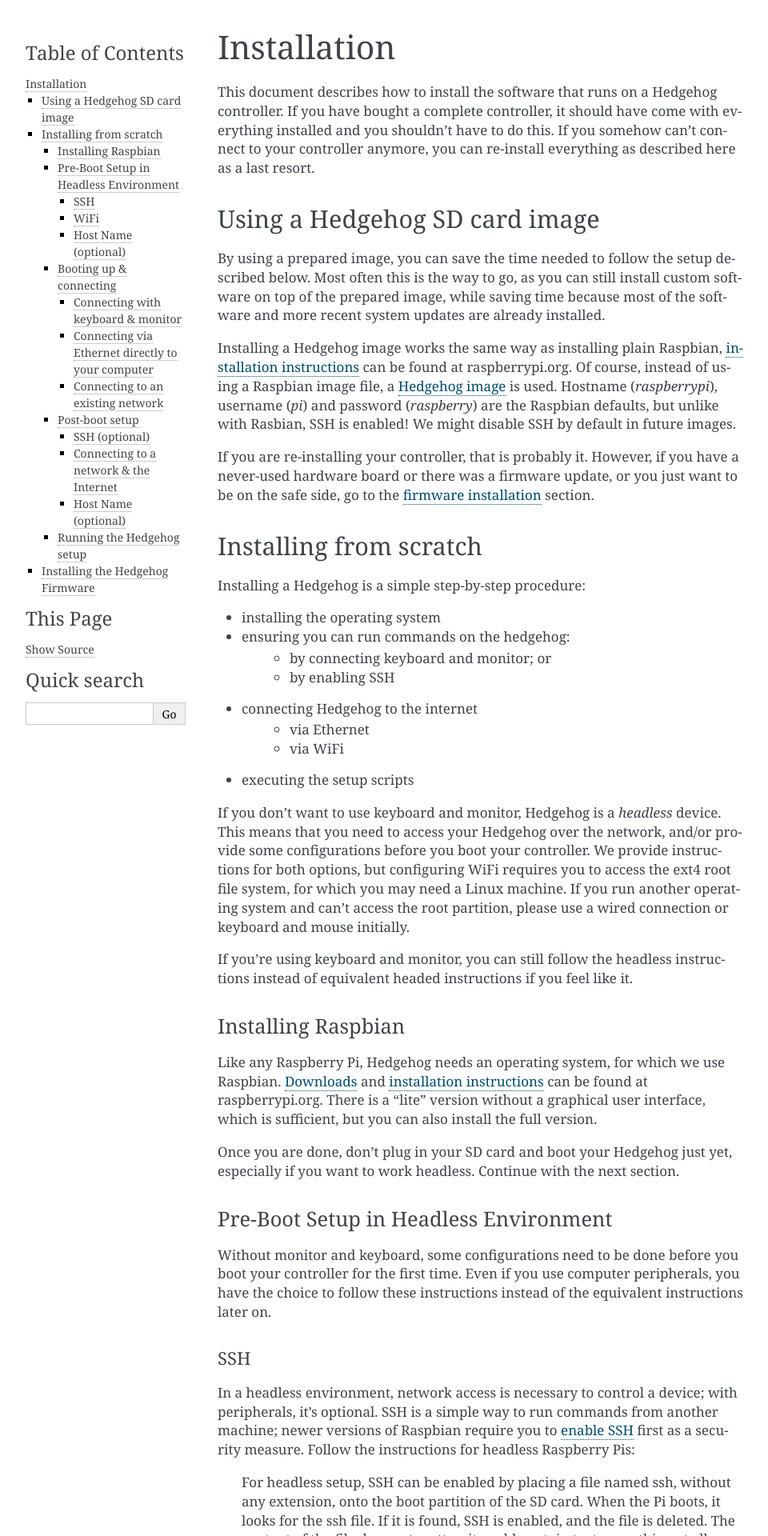
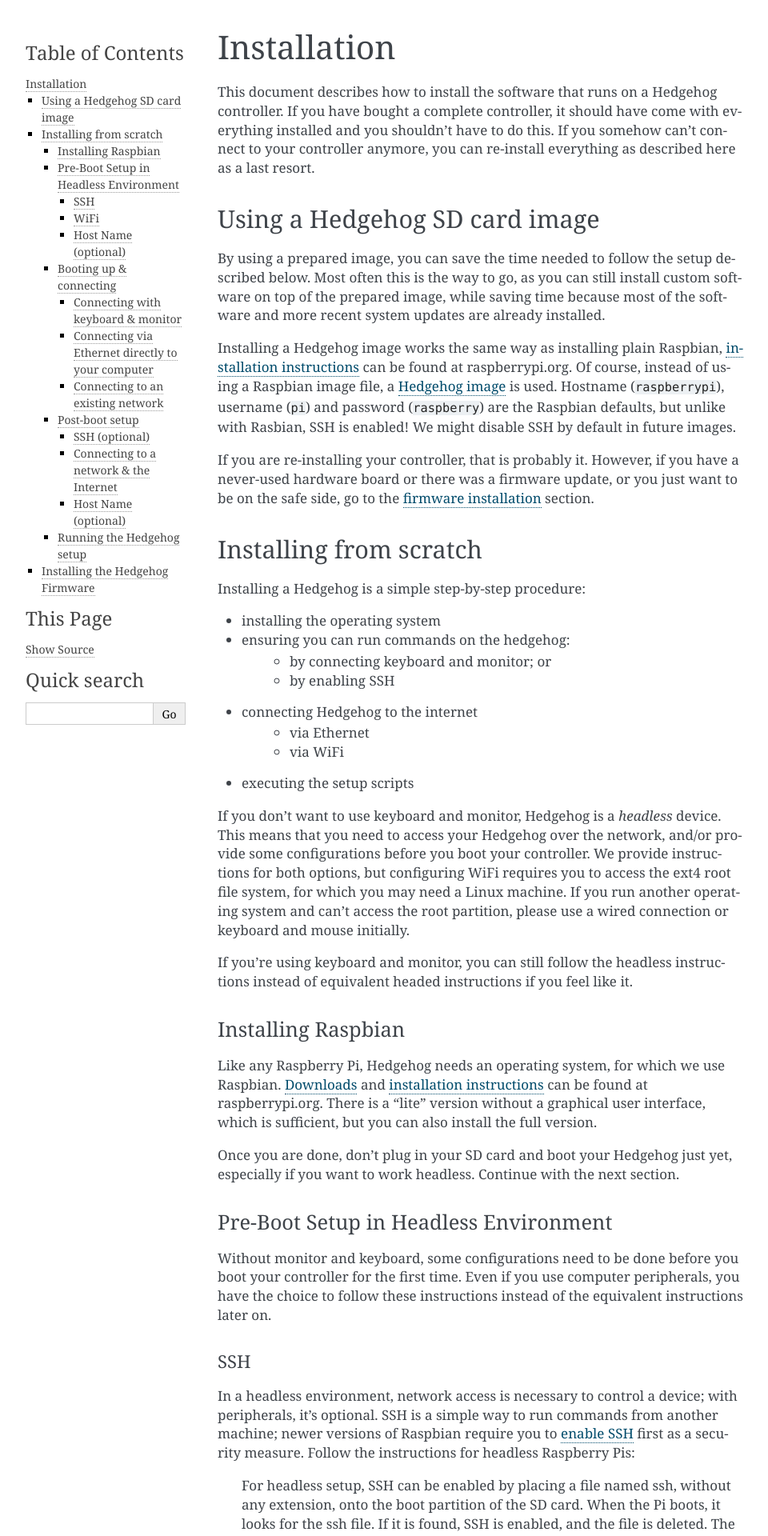
Before and after one commit to PRIArobotics/Hedgehog, a Sphinx documentation site: the page built from docs/source/installation.rst, in a window 1280 px wide. Shown: the top 1920 px of the page at 80% size, without its empty margins (148-1108 px from the left). Built offline with Sphinx 7.4.7, drawn with Linux system fonts in a browser that asks for light colours.

```diff
--- a/docs/source/installation.rst
+++ b/docs/source/installation.rst
@@ -15,7 +15,7 @@ while saving time because most of the software and more recent system updates ar
 Installing a Hedgehog image works the same way as installing plain Raspbian,
 `installation instructions`_ can be found at raspberrypi.org.
 Of course, instead of using a Raspbian image file, a `Hedgehog image`_ is used.
-Hostname (`raspberrypi`), username (`pi`) and password (`raspberry`) are the Raspbian defaults,
+Hostname (``raspberrypi``), username (``pi``) and password (``raspberry``) are the Raspbian defaults,
 but unlike with Rasbian, SSH is enabled!
 We might disable SSH by default in future images.
 
```
